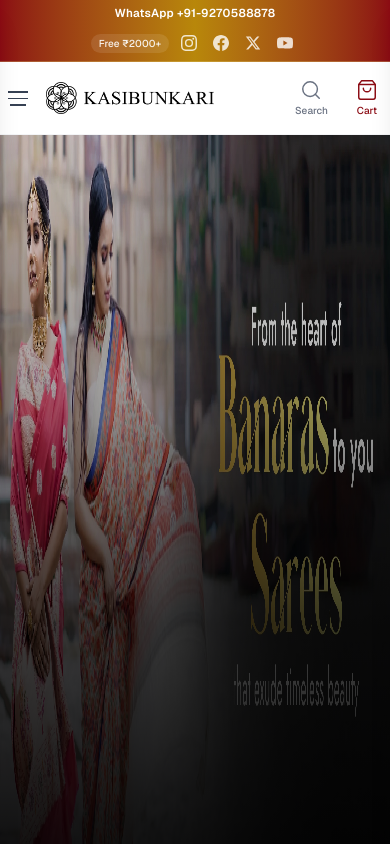
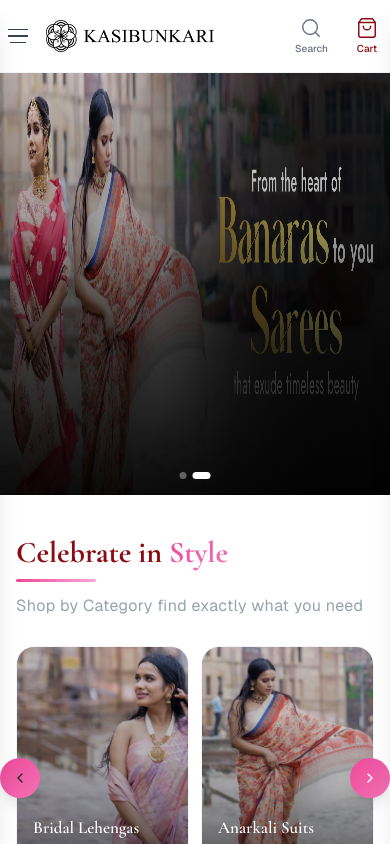
Before and after one commit to rahulkumar-9997/kashi-bunkari, a Next.js app: page / in a window 390 px wide. Shown: the top 844 px of the page. Built offline with nearby package versions, Linux system fonts and the light colour scheme.

Commit message:
responsive

```diff
--- a/src/components/HeroSlider.tsx
+++ b/src/components/HeroSlider.tsx
@@ -122,7 +122,7 @@ export default function HeroSlider() {
         <CarouselContent className="ml-0">
           {SLIDES.map((s, idx) => (
             <CarouselItem key={s.id} className="pl-0">
-              <div className="relative w-full overflow-hidden min-h-[520px] h-[90vh] max-h-[750px]">
+              <div className="relative w-full overflow-hidden h-[50vh] min-h-[320px] sm:h-[65vh] md:h-[75vh] lg:h-[90vh] max-h-[750px]">
                 <SlideBg gradient={s.bg} accent={s.accent} />
                 {s.imgMobile && (
                   <div className="absolute inset-0 md:hidden">
--- a/src/components/TopBar.tsx
+++ b/src/components/TopBar.tsx
@@ -3,7 +3,7 @@ import React from "react";
 export const TopBar = () => {
   return (
     <>
-      <div className="w-full bg-gradient-to-r from-[#8b0b13] via-[#b8870a] to-[#8b0b13] py-1 px-4 border-b border-[#e9d27d]/30">
+      <div className="hidden sm:block w-full bg-linear-to-r from-[#8b0b13] via-[#b8870a] to-[#8b0b13] py-1 px-4 border-b border-[#e9d27d]/30">
         <div className="max-w-7xl mx-auto flex flex-col sm:flex-row items-center justify-between gap-2 sm:gap-4">
           <div className="flex items-center gap-3 flex-1 min-w-0">
             <p className="font-sans text-white text-[11.5px] sm:text-[12px] font-medium tracking-wide truncate">
```
